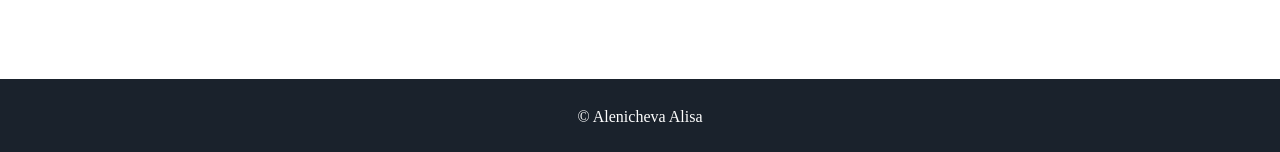
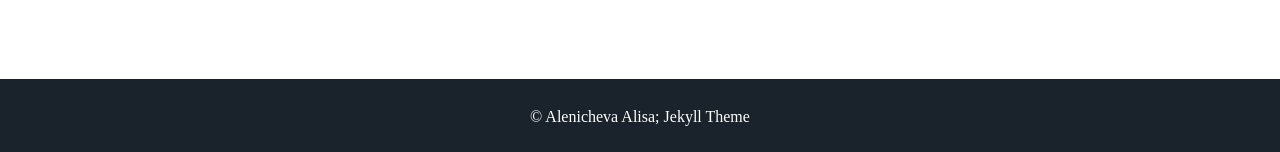
Before and after one commit to korney3/korney3.github.io, a Jekyll site: the page built from index.html, in a window 1280 px wide. Shown: the part 1550-1702 px from the top of the page. Built offline with Jekyll 4.4.1, drawn with Linux system fonts in a browser that asks for light colours; some web fonts are replaced.

Commit message:
Update footer.html

```diff
--- a/_includes/footer.html
+++ b/_includes/footer.html
@@ -1,5 +1,5 @@
 <footer class="footer">
-     <p>&copy; {{ site.username }}</p>
+     <p>&copy; {{ site.username }}; <a href="https://github.com/murraco">Jekyll Theme</a> </p>
 
      <!--<p><a href="https://github.com/murraco">Design</a></p>-->
     <!--<p>Build with Jekyll and <span class="love">❤</span> by <a href="https://github.com/murraco">Mauricio Urraco</a></p> -->
```
